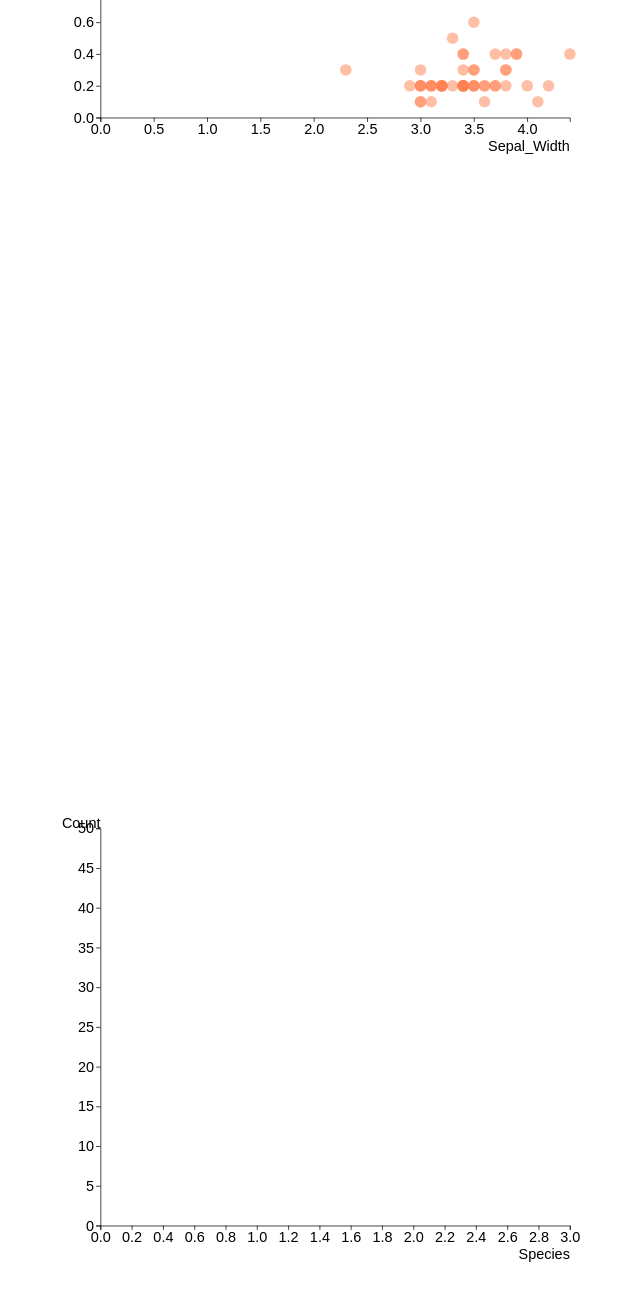
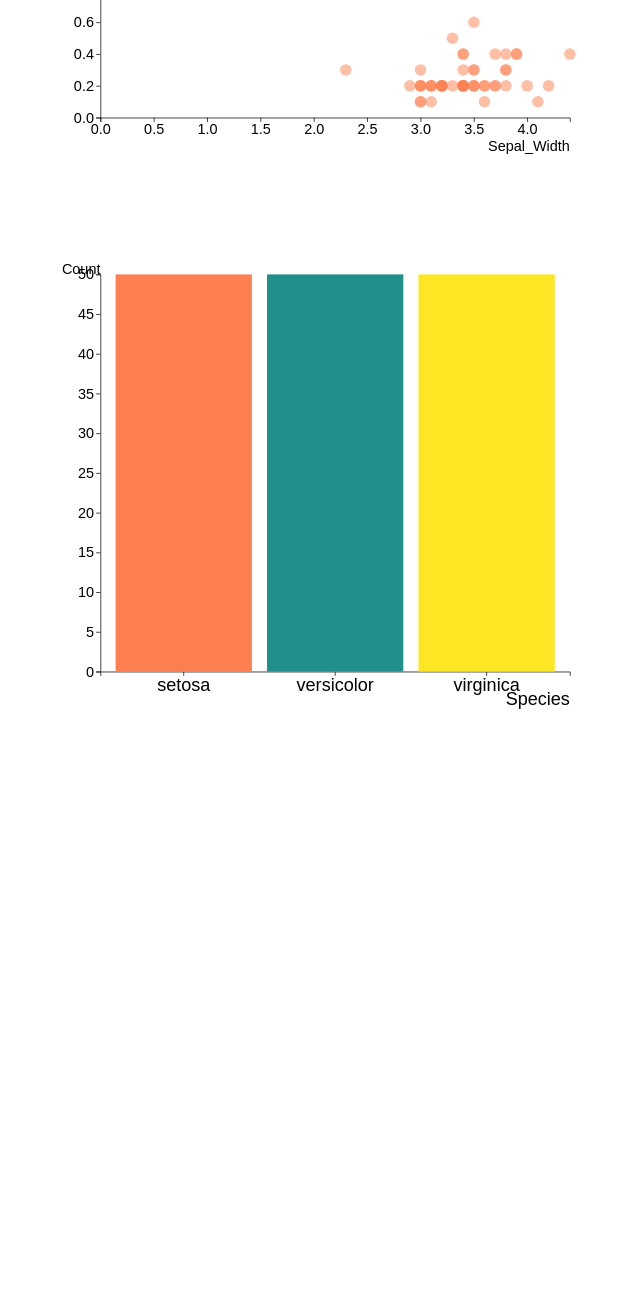
Before and after one commit to DS4200-S22/hw-05-tmt-lch, a plain HTML site: page index.html in a window 1280 px wide. Shown: the part 990-2295 px from the top of the page, without its empty margins (52-692 px from the left). After the commit the page ends 1750 px from the top, so only its background shows below. Drawn offline with Linux system fonts and the light colour scheme.

Commit message:
three chart link

```diff
--- a/index.html
+++ b/index.html
@@ -10,7 +10,7 @@
 
 <body>
 
-    <h1>ic-09 - Brushing and Linking</h1>
+    <h1> HW- 05 - Brushing and Linking</h1>
 
     <div id="vis-holder">
     </div>
--- a/js/brushinglinking.js
+++ b/js/brushinglinking.js
@@ -191,55 +191,42 @@ d3.csv("data/iris.csv").then((data) => {
 
     svg2.call(brush2);
 
-
-
-
   }
 
   //TODO: Barchart with counts of different species
   {
     // Bar chart code here
-    let xKey3 = "Species";
-    let yKey3 = "Count"
+    xKey3 = "Species";
+    yKey3 = "Count";
 
 
-    let x3 = d3.scaleLinear()
-                .domain([0, 3])
-                .range([margin.left, width-margin.right]);
+    const data1 = [{name:"setosa", count:"50"},
+                   {name:"versicolor", count:"50"},
+                  {name:"virginica", count:"50"}];
 
-    let y3 = d3.scaleLinear()
-                .domain([0, 50])
+  let maxY3 = 50;
+
+   x3 = d3.scaleBand()
+                .domain(d3.range(data1.length))
+                .range([margin.left, width-margin.right])
+                .padding(0.1);
+
+   y3 = d3.scaleLinear()
+              .domain([0, maxY3])
                 .range([height - margin.bottom, margin.top]);
-
-    let svg3 =  d3.select("#vis-holder")
-                  .append("svg")
-                  .attr("width", width-margin.left-margin.right)
-                  .attr("height", height-margin.top-margin.bottom)
-                  .attr("viewBox", [0, 0, width, height]);
-
-
-//     svg3.append("g")
-//         .attr("transform", `translate(${margin.left}, 0)`)
-//         .call(d3.axisLeft(y3))
-//         .attr("font-size", '20px');
-
-// // Add x axis to webpage
-//     svg3.append("g")
-//         .attr("transform", `translate(0,${height - margin.bottom})`)
-//         .call(d3.axisBottom(x3))
-//         .attr("font-size", '20px');
 
     svg3.append("g")
         .attr("transform", `translate(0,${height - margin.bottom})`)
         .call(d3.axisBottom(x3))
-        .attr("font-size", '20px')
+        .attr("font-size", '25px')
+        .call(d3.axisBottom(x3)
+                .tickFormat(i => data1[i].name))
         .call((g) => g.append("text")
                       .attr("x", width - margin.right)
                       .attr("y", margin.bottom - 4)
                       .attr("fill", "black")
                       .attr("text-anchor", "end")
-                      .text(xKey3)
-        );
+                      .text(xKey3));
 
     svg3.append("g")
         .attr("transform", `translate(${margin.left}, 0)`)
@@ -250,18 +237,18 @@ d3.csv("data/iris.csv").then((data) => {
                       .attr("y", margin.top)
                       .attr("fill", "black")
                       .attr("text-anchor", "end")
-                      .text(yKey3)
-      );
+                      .text(yKey3));
 
     svg3.selectAll(".bar")
-        .data(data)
+        .data(data1)
         .enter()
         .append("rect")
         .attr("class", "bar")
-        .attr("x", (d) => x3(d.Species))
-        .attr("y", (d,i) => y3(i))
-        .attr("height", (d) => (height - margin.bottom) - y3(d))
+        .attr("x", (d,i) => x3(i))
+        .attr("y", (d) => y3(d.count))
+        .attr("height", (d) => (height - margin.bottom) - y3(d.count))
         .attr("width", x3.bandwidth())
+        .style("fill",(d)=>color(d.name));
   }
 
   //Brushing Code---------------------------------------------------------------------------------------------
@@ -277,33 +264,38 @@ d3.csv("data/iris.csv").then((data) => {
 
   // Call when Scatterplot1 is brushed
   function updateChart1(brushEvent) {
-    let extent = brushEvent.selection
-    myCircles1.classed("selected", function(d){ return isBrushed(extent, x1(d.Sepal_Length), y1(d.Petal_Length) ) } )
+
 
 
       //TODO: Find coordinates of brushed region
-
+      let extent = brushEvent.selection
       //TODO: Give bold outline to all points within the brush region in Scatterplot1
+      myCircles1.classed("selected", function(d){ return isBrushed(extent, x1(d.Sepal_Length), y1(d.Petal_Length) ) } )
 
       //TODO: Give bold outline to all points in Scatterplot2 corresponding to points within the brush region in Scatterplot1
-
+      myCircles2.classed("selected", function(d){return isBrushed(extent, x1(d.Sepal_Length), y1(d.Petal_Length))})
   }
 
   // Call when Scatterplot2 is brushed
   function updateChart2(brushEvent) {
-    let extent = brushEvent.selection
-    myCircles2.classed("selected", function(d){ return isBrushed(extent, x2(d.Sepal_Width), y2(d.Petal_Width) ) } )
+
+
 
     //TODO: Find coordinates of brushed region
-
+    let extent = brushEvent.selection
     //TODO: Start an empty set that you can store names of selected species in
-
+    let selectSpecies = new Set()
     //TODO: Give bold outline to all points within the brush region in Scatterplot2 & collected names of brushed species
-
+    myCircles2.classed("selected", function(d){
+      if (isBrushed(extent, x2(d.Sepal_Width), y2(d.Petal_Width)))
+      {
+        selectSpecies.add(d.name)
+      }
+       return isBrushed(extent, x2(d.Sepal_Width), y2(d.Petal_Width))  } )
     //TODO: Give bold outline to all points in Scatterplot1 corresponding to points within the brush region in Scatterplot2
-
+    myCircles1.classed("selected", function(d){ return isBrushed(extent, x2(d.Sepal_Width), y2(d.Petal_Width) ) } )
     //TODO: Give bold outline to all bars in bar chart with corresponding to species selected by Scatterplot2 brush
-
+    svg3.classed("selected", function(d){return selectSpecies.isBrushed(d.name)});
   }
 
     //Finds dots within the brushed region
```
